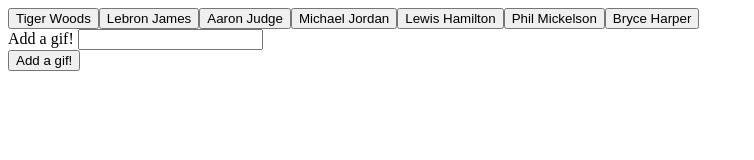
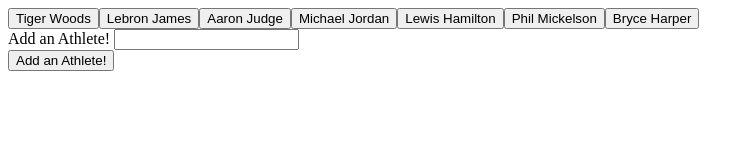
Before and after one commit to brijamfitz/Athlete-Giphy, a plain HTML site: page index.html in a window 1280 px wide. Shown: the whole page, without its empty margins (0-754 px from the left). Drawn offline with nearby package versions, Linux system fonts and the light colour scheme.

Commit message:
added pseudo

```diff
--- a/index.html
+++ b/index.html
@@ -19,11 +19,11 @@
         <div id="buttons-view"></div>
 
         <form id="gif-form">
-            <label for="gif-input">Add a gif!</label>
+            <label for="gif-input">Add an Athlete!</label>
             <input type="text" id="gif-input"><br>
 
             <!-- Button triggers new gif to be added -->
-            <input id="add-gif" type="submit" value="Add a gif!">
+            <input id="add-gif" type="submit" value="Add an Athlete!">
         </form>
 
         <div id="gifs-view"></div>
```
Also changed, not shown: assets/javascript/app.js (+19 -2 lines).
